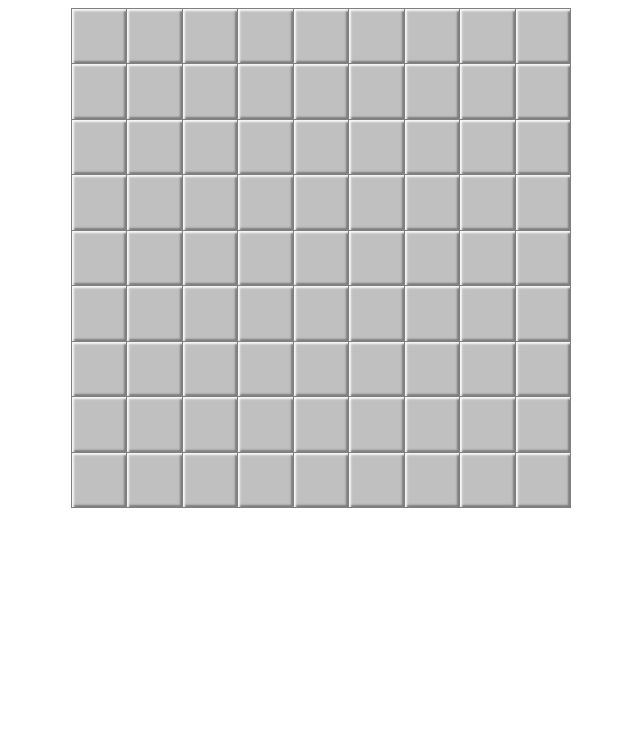
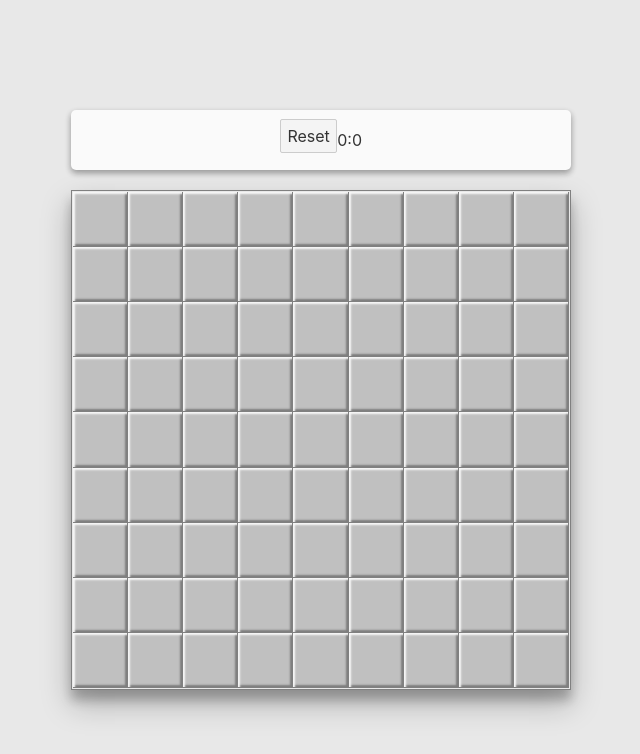
Before and after one commit to Maigal/minesweeper, a Svelte app: page / in a window 1280 px wide. Shown: the top 754 px of the page, without its empty margins (319-959 px from the left). Built offline with nearby package versions, Linux system fonts and the light colour scheme.

Commit message:
Starting to polish timers

```diff
--- a/src/App.svelte
+++ b/src/App.svelte
@@ -1,5 +1,6 @@
 <script>
 	import { onMount } from 'svelte';
+	import Cell from './Cell.svelte'
 	let board = [];
 	let rows = 9;
 	let cols = 9;
@@ -10,25 +11,24 @@
 	let minesPositionList = [];
 	let isMouseDown = false;
 
-	let numberColors = {
-		0: "black",
-		1: "blue",
-		2: "green",
-		3: "red",
-		4: "purple",
-		5: "orange",
-		6: "teal",
-		7: "brown",
-		8: "black"
-	}
+	let timer = 0
 
 
 	onMount(() => {
 		initBoard()
 	})
 
+
 	const rng = (min, max) => {
 		return Math.floor(Math.random() * (max - min)) + min;
+	}
+
+	const resetGame = () => {
+		board = []
+		isGameOver = false
+		hasGameStarted = false
+		minesPositionList = []
+		initBoard()
 	}
 
 	const initBoard = () => {
@@ -38,7 +38,7 @@
 			for(let row = 0; row < rows; row++) {
 				currentRow.push({
 					hasBomb: false,
-					isRevelead: false,
+					isRevealed: false,
 					isFlagged: false,
 					number: 0
 				})
@@ -78,9 +78,18 @@
 			addMineCounterToBorderingCells(position.row, position.col)
 		})
 
-
 		revealCell(row, col)
 		hasGameStarted = true
+	}
+
+	const triggerCellReveal = (row, col) => {
+		revealCell(row, col)
+		let gameState = checkForVictory()
+		console.log(gameState)
+		if (gameState){
+			console.log('ganamo')
+			isGameOver = true
+		}
 	}
 
 	const revealCell = (row, col) => {
@@ -102,6 +111,26 @@
 		}
 	}
 
+	const flagCell = (row, col) => {
+		if(!board[row][col].isRevealed) {
+			board[row][col].isFlagged = !board[row][col].isFlagged
+		}
+	}
+
+	const	checkForVictory = () => {
+		for(let col = 0; col < cols; col++) {
+			for(let row = 0; row < rows; row++) {
+				let currentCell = board[row][col]
+				console.log('current:', row, col, currentCell)
+				console.log('current stuff: ', currentCell.hasBomb, currentCell.isRevealed, currentCell.isFlagged)
+				if(!currentCell.hasBomb && !currentCell.isRevealed && !currentCell.isFlagged) {
+					return false
+				}
+			}
+		}
+		return true
+	}
+
 	const loseGame = () => {
 		isGameOver = true
 		minesPositionList.forEach(mine => {
@@ -109,34 +138,54 @@
 		})
 	}
 
+	const getTimerMinutes = () => {
+		return timer / 60 >= 1 ? Math.floor(timer/60) : 0
+	}
+
+	const getTimerSeconds = () => {
+		if (timer / 60 >= 1) {
+			return timer - (60 * Math.floor(timer / 60))
+		} else {
+			return timer
+		}
+	}
+
 
 </script>
 
 <svelte:window on:mousedown={() => isMouseDown = true} on:mouseup={() => isMouseDown = false} />
 
-<div class="board">
-	{#each board as row, rowIndex}
-		{#each row as cell, cellIndex}
-			<div
-				class="cell"
-				style="width: {`${100 / rows}%`}; height: {`${100 / cols}%`};"
-				class:revealed="{cell.isRevealed}"
-				on:click={() => hasGameStarted ? revealCell(rowIndex, cellIndex) : revealInitialCell(rowIndex, cellIndex)}
-				on:mouseover={(e) => console.log(e, this)}
-			>
-			{#if cell.hasBomb && cell.isRevealed}
-				<div class="cell-bomb"> X</div>
-			{:else if cell.isRevealed && cell.number > 0}
-				<p class="cell-amount" style="color: {numberColors[cell.number]}">{cell.number}</p>
-			{/if}
+<div class="board-wrapper">
+	<div class="controls">
+		<button on:click={resetGame}>Reset</button>
+		<div class="timer">{getTimerMinutes()}:{timer}</div>
+	</div>
+	<div class="board">
+		{#each board as row, rowIndex}
+			{#each row as cell, cellIndex}
+				<Cell
+					row={rowIndex}
+					col={cellIndex}
+					width={`${100 / rows}%`}
+					height={`${100 / cols}%`}
+					hasGameStarted={hasGameStarted}
+					isFlagged={cell.isFlagged}
+					isMouseDown={isMouseDown}
+					hasBomb={cell.hasBomb}
+					isRevealed={cell.isRevealed}
+					number={cell.number}
+					on:revealInitialCell={(e) => revealInitialCell(e.detail.rowIndex, e.detail.colIndex)}
+					on:revealCell={(e) => triggerCellReveal(e.detail.rowIndex, e.detail.colIndex)}
+					on:flagCell={(e) => flagCell(e.detail.rowIndex, e.detail.colIndex)}
+				/>
+			{/each}
+		{/each}
+	</div>
 
-			</div>
-		{/each}
-	{/each}
 </div>
 
 <style>
-	*, *::before, *::after {
+	:global(*), :global(*::before), :global(*::after) {
 	box-sizing: border-box;
 	}
 
@@ -144,59 +193,40 @@
 		width: 100%;
 		height: 100%;
 	}
-	.board {
+
+	:global(body) {
+		display: flex;
+		justify-content: center;
+		align-items: center;
+		background: #E8E8E8;
+	}
+
+		.board-wrapper {
+			display: flex;
+			flex-direction: column;
+		}
+
+		.controls {
+			width: 100%;
+			height: 60px;
+			margin-bottom: 20px;
+			background: #FAFAFA;
+			border-radius: 5px;
+			box-shadow: 0 3px 6px rgba(0,0,0,0.16), 0 3px 6px rgba(0,0,0,0.23);
+			display: flex;
+			justify-content: center;
+			align-items: center;
+		}
+		.board {
 		margin: auto;
 		display: flex;
 		flex-wrap: wrap;
-		border: solid #808080;
-		border-width: 1px 0 0 1px;
+		border: 1px solid #808080;
+		box-shadow: 0 14px 28px rgba(0,0,0,0.25), 0 10px 10px rgba(0,0,0,0.22);
 		width: 500px;
 		height: 500px;
-	}
-
-	.cell {
-		border: solid #808080;
-		border-width: 0 1px 1px 0;
-		cursor: pointer;
-		display: flex;
-		justify-content: center;
-		align-items: center;
-		background: #c0c0c0;
-		box-shadow: inset 2px 2px 2px 0px #F7F7F7, inset -2px -2px 2px 0px #7D7D7D;
-	}
-
-	.cell:hover {
-		background: lightblue;
+		padding: 1px;
 	}
 
 
-	.cell.revealed {
-		background: #dfdede;
-		box-shadow: none;
-	}
-
-	.cell-amount {
-		font-weight: 600;
-		font-size: 24px;
-		margin: 0;
-		padding: 0;
-	}
-
-	.cell-bomb {
-		font-weight: 600;
-		font-size: 24px;
-		margin: 0;
-		padding: 0;
-		color: #FAFAFA;
-		width: 100%;
-		height: 100%;
-		display: flex;
-		justify-content: center;
-		align-items: center;
-		background: rgb(124, 56, 56)
-	}
-
-
-
-
 </style>
--- /dev/null
+++ b/src/Cell.svelte
@@ -0,0 +1,138 @@
+<script>
+  import { createEventDispatcher } from 'svelte';
+  const dispatch = createEventDispatcher();
+
+  export let row;
+  export let col;
+  export let width;
+  export let height;
+  export let isMouseDown;
+  export let hasBomb;
+  export let isRevealed;
+  export let number;
+  export let hasGameStarted;
+  export let isFlagged;
+
+  let numberColors = {
+    0: "black",
+    1: "blue",
+    2: "green",
+    3: "red",
+    4: "purple",
+    5: "orange",
+    6: "teal",
+    7: "brown",
+    8: "black"
+  }
+
+  function handleCellClick() {
+    if (!isFlagged && !isRevealed) {
+      if (hasGameStarted) {
+        revealCell()
+      } else {
+        revealInitialCell()
+      }
+    }
+  }
+
+  function revealCell() {
+    dispatch('revealCell', {
+      rowIndex: row,
+      colIndex: col
+    })
+  }
+
+  function revealInitialCell() {
+    dispatch('revealInitialCell', {
+      rowIndex: row,
+      colIndex: col
+    })
+  }
+
+  function flagCell() {
+    dispatch('flagCell', {
+      rowIndex: row,
+      colIndex: col
+    })
+  }
+</script>
+
+
+
+<div
+    class="cell"
+    style="width: {width}; height: {height}"
+    class:revealed="{isRevealed}"
+    on:click={handleCellClick}
+    on:contextmenu|preventDefault={() => flagCell(row, col)}
+  >
+  {#if hasBomb && isRevealed}
+    <div class="cell-bomb"> X</div>
+  {:else if isFlagged}
+    <div class="cell-flag"> F</div>
+  {:else if isRevealed && number > 0}
+    <p class="cell-amount" style="color: {numberColors[number]}">{number}</p>
+  {/if}
+
+  </div>
+
+
+<style>
+  .cell {
+		border: solid #808080;
+		border-width: 0 1px 1px 0;
+		cursor: pointer;
+		display: flex;
+		justify-content: center;
+		align-items: center;
+		background: #c0c0c0;
+		box-shadow: inset 2px 2px 2px 0px #F7F7F7, inset -2px -2px 2px 0px #7D7D7D;
+    margin: 0;
+    padding: 0;
+	}
+
+	.cell:hover {
+		background: lightblue;
+	}
+
+
+	.cell.revealed {
+		background: #dfdede;
+		box-shadow: none;
+	}
+
+	.cell-amount {
+		font-weight: 600;
+		font-size: 24px;
+		margin: 0;
+		padding: 0;
+	}
+
+	.cell-bomb {
+		font-weight: 600;
+		font-size: 24px;
+		margin: 0;
+		padding: 0;
+		color: #FAFAFA;
+		width: 100%;
+		height: 100%;
+		display: flex;
+		justify-content: center;
+		align-items: center;
+		background: rgb(124, 56, 56)
+	}
+
+  .cell-flag {
+    font-weight: 600;
+		font-size: 24px;
+		margin: 0;
+		padding: 0;
+		color: #FAFAFA;
+		width: 100%;
+		height: 100%;
+		display: flex;
+		justify-content: center;
+		align-items: center;
+		background: rgb(124, 56, 56)
+  }
+</style>
```
